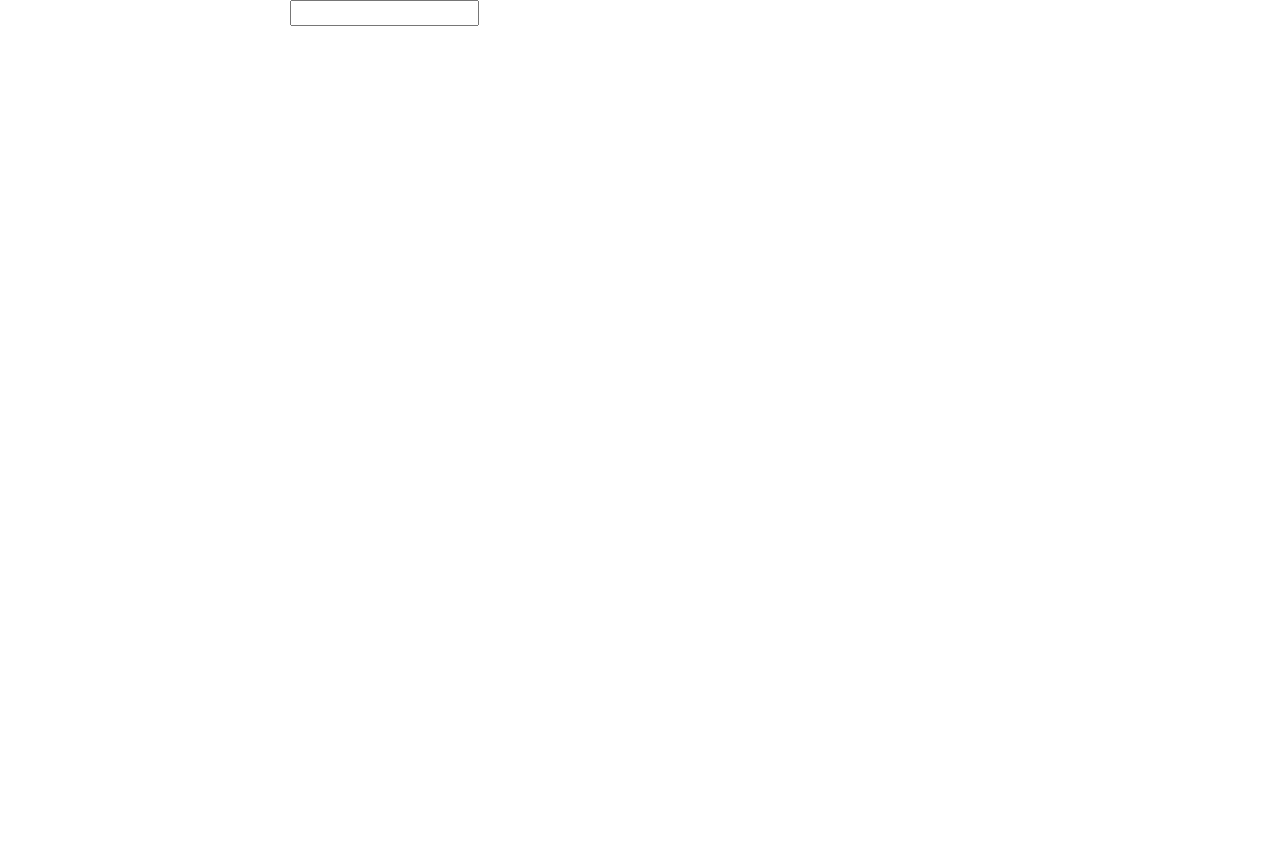
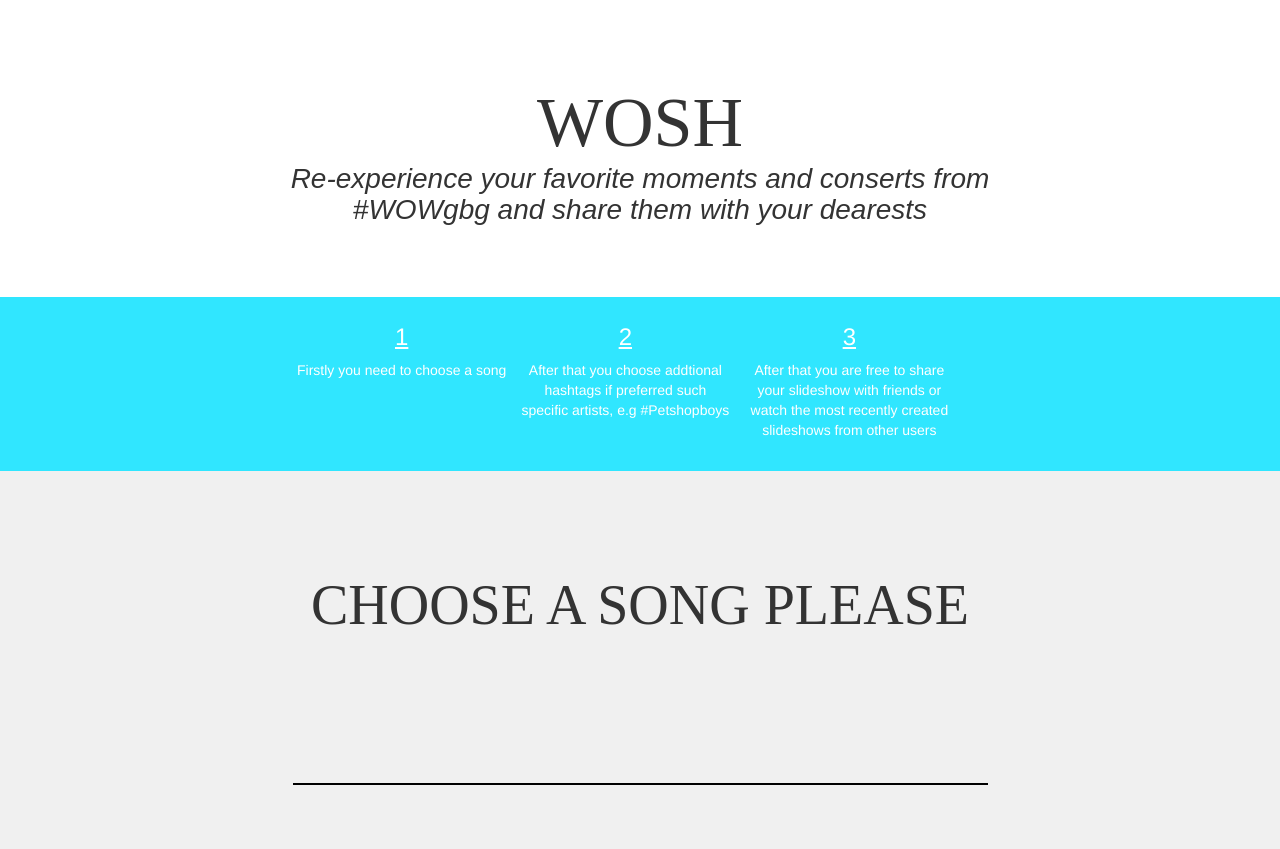
Before and after one commit to HackOutWest15/MadHatter, a website: page app/index.html in a window 1280 px wide. Before the commit the page ends 800 px from the top, so only its background shows below. Drawn offline with nearby package versions, Linux system fonts and the light colour scheme; some packages are replaced by stand-ins of ours; files that its build step writes are made by us from their sources.

Commit message:
added styles

```diff
--- a/app/index.html
+++ b/app/index.html
@@ -13,6 +13,7 @@
     <!-- endbuild -->
     <!-- build:css(.tmp) styles/main.css -->
     <link rel="stylesheet" href="styles/main.css">
+    <link rel="stylesheet" href="styles/newstyles.css">
     <!-- endbuild -->
   </head>
   <body ng-app="madHatterApp">
@@ -22,9 +23,9 @@
 
     <!-- Add your site or application content here -->
 
-    <div class="container">
+
       <div ng-view=""></div>
-    </div>
+
 
     <!-- build:js(.) scripts/vendor.js -->
     <!-- bower:js -->
--- a/app/styles/main.css
+++ b/app/styles/main.css
@@ -59,12 +59,6 @@ body {
   margin-top: 28px;
 }
 
-.track:hover {
-  border: 2px solid black;
-  padding: 5px;
-  width: 20%;
-}
-
 .selected {
   color: white;
   background-color: black;
--- /dev/null
+++ b/app/styles/newstyles.css
@@ -0,0 +1,87 @@
+h1 {
+	font-size: 5em;
+	text-transform: uppercase;
+	font-family: "Crimson Text Roman", serif !important;
+}
+
+h2 {
+	font-style: italic;
+	margin-top: -1%;
+	margin-bottom: 1%;
+	font-size: 2em;
+	font-family: sans-serif;
+}
+
+h3 {
+	text-decoration: underline;
+}
+
+.top{
+	margin:5% 0 5% 0;
+}
+
+.background{
+	width: 100%;
+}
+
+
+.steps
+{
+	background-color: #30e6ff;
+	max-width: 100%;
+
+}
+
+.steps span {
+	color: white;
+	border-bottom: 3px;
+}
+
+
+.step {
+	max-width: 30%;
+	color: white;
+	float:left;
+	margin:1%;
+	margin-bottom:3%;
+}
+
+.slideshow {
+	background-color: #f0f0f0;
+	padding: 3% 0 5% 0;
+}
+
+.slideText {
+	font-size: 4em;
+	font-family: "Crimson Text Roman", serif !important;
+	margin: 8% 0 8% 0;
+	text-transform: uppercase;
+}
+
+.center{
+	text-align: center;
+}
+
+input[type=text] {
+	border: none;
+	border-bottom: 2px solid black;
+	background-color: #f0f0f0;
+	font-family:  "Crimson Text Roman", serif !important;
+	font-size: 4em;
+	text-transform: uppercase;
+
+}
+
+input[type=text]:focus {
+	outline: 0;}
+
+.track:hover {
+  padding: 5px;
+  text-decoration: underline;
+  color: #30e6ff;
+}
+
+.track p {
+	font-size: 3em;
+	font-family: "Crimson Text Roman", serif !important;
+}
--- a/app/views/main.html
+++ b/app/views/main.html
@@ -1,4 +1,34 @@
-<input type="text" data-ng-model="query" data-ng-blur="search()"></input>
-<div data-ng-repeat="track in result.tracks.items">
-  <p class="track" data-ng-click="trackChoosen(track)" data-ng-class="{selected: track.name == choosenTrack.name }">{{track.name}}</p>
-</div>
+	<div class="center">
+	<div class="top background">
+		<div class="container">
+			<header>
+				<h1>Wosh</h1>
+				<h2>Re-experience your favorite moments and conserts from #WOWgbg and share them with your dearests</h2>
+			</header>
+		</div>
+	</div>
+	<div class="steps background">
+		<div class="container">
+			<div class="step">
+			<h3>1</h3>
+			<p>Firstly you need to choose a song</p>
+			</div>
+			<div class="step">
+			<h3>2</h3>
+			<p>After that you choose addtional hashtags if preferred such specific artists, e.g #Petshopboys</p>
+			</div>
+			<div class="step">
+			<h3>3</h3>
+			<p>After that you are free to share your slideshow with friends or watch the most recently created slideshows from other users</p></div>
+		</div>
+	</div>
+	<div class="slideshow background">
+		<div class="container">
+			<p class="slideText">Choose a song please</p>
+			<input type="text" data-ng-model="query" data-ng-blur="search()"></input>
+			<div data-ng-repeat="track in result.tracks.items">
+				<p class="track" data-ng-click="trackChoosen(track)" data-ng-class="{selected: track.name == choosenTrack.name }">{{track.name}}</p>
+			</div>
+		</div>
+	</div>
+	</div>
```
